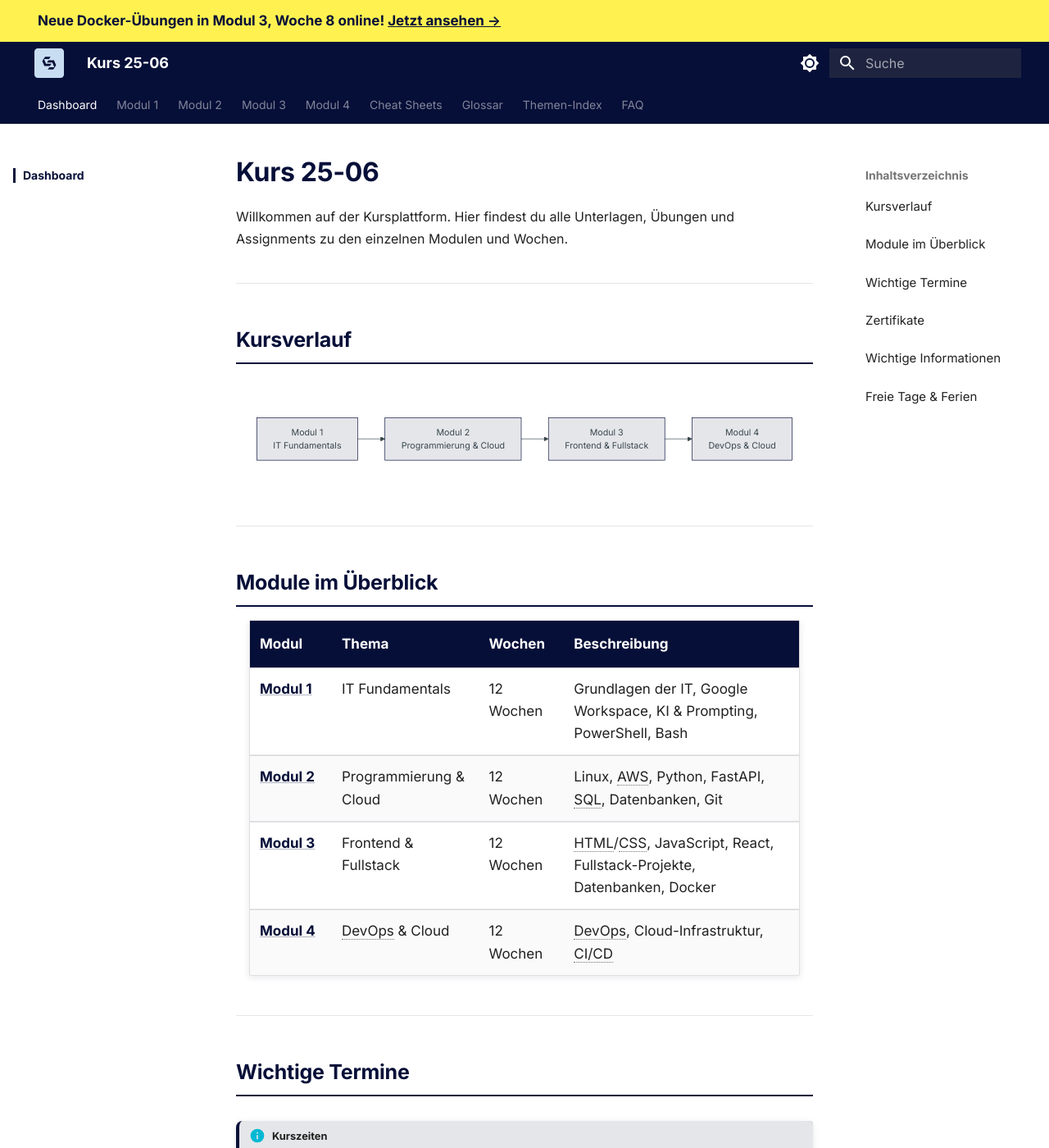
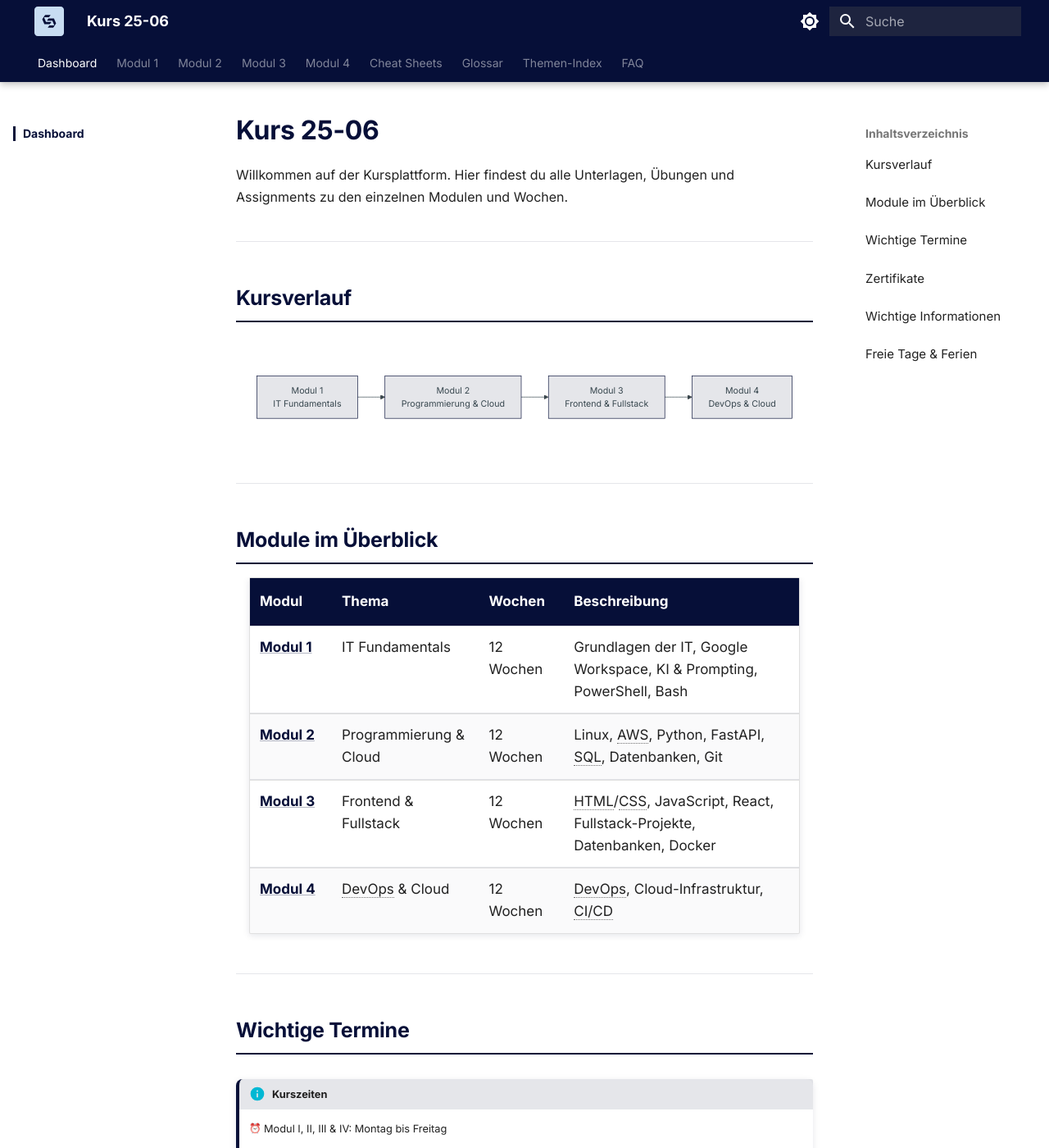
Before and after one commit to JacobMenge/kurs-25-06, an MkDocs documentation site: the page built from docs/index.md, in a window 1280 px wide and 1400 px high. Shown: the whole window at 82% size. Built offline with MkDocs 1.6.1 and Material for MkDocs 9.7.7, drawn with Linux system fonts in a browser that asks for light colours; emoji names are drawn with the system emoji font.

Commit message:
remove: Announcement Banner entfernt
Co-Authored-By: Claude Opus 4.6 <noreply@anthropic.com>

```diff
--- a/overrides/main.html
+++ b/overrides/main.html
@@ -1,26 +1 @@
 {% extends "base.html" %}
-
-{% block announce %}
-<style>
-  .md-banner {
-    background-color: #FFF250 !important;
-    color: #060F38 !important;
-  }
-  .md-banner a {
-    color: #060F38 !important;
-    text-decoration: underline;
-  }
-  .md-banner__inner {
-    font-weight: 600;
-    font-size: 0.85rem;
-  }
-  [data-md-color-scheme="slate"] .md-banner {
-    background-color: #FFF250 !important;
-    color: #060F38 !important;
-  }
-</style>
-Neue Docker-Übungen in Modul 3, Woche 8 online!
-<a href="{{ base_url }}/modul-3/woche-8/uebung-29.1-docker-grundlagen-mental-model/">
-  Jetzt ansehen &rarr;
-</a>
-{% endblock %}
```
